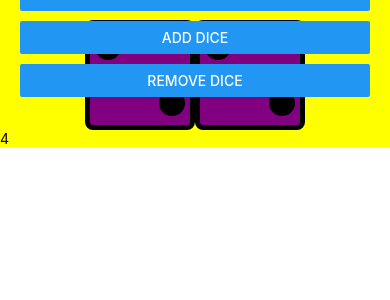
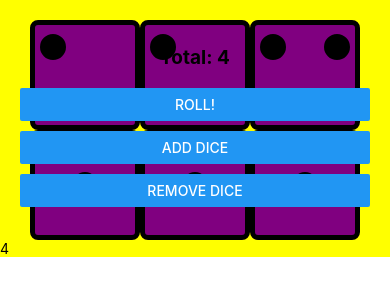
Before and after one commit to Alex-Abrams/dice-pals, a React Native app: screen / in a window 390 px wide. Shown: the top 300 px of the page. Built offline with nearby package versions, Linux system fonts and the light colour scheme.

Commit message:
Added more dice functions for changing dice.

```diff
--- a/frontend/screens/front_page.js
+++ b/frontend/screens/front_page.js
@@ -56,13 +56,16 @@ class FrontPage extends React.Component {
     }, 100); // set interval timing here
   }
 
-  displayDie(die, dice_number_array) {
+  displayDie(die, dice_number_array, total_dice) {
 
+    // let chosen_array_size = die.slice(0, total_dice);
+    // console.log('chosen_array_size', chosen_array_size);
+    console.log(total_dice);
 
     return(
-      <View>
+      <View style={styles.dice_container}>
         {die.map((dice, i) =>
-          <View style={styles.dice_box}>
+          <View style={styles.dice_box} key={i}>
             {die[dice_number_array[i]].dice}
           </View>
         )}
@@ -74,15 +77,12 @@ class FrontPage extends React.Component {
   addOrSubTractDice(plus_or_minus) {
     if (plus_or_minus === "minus" && this.state.total_dice > 1) {
       this.setState({ total_dice: this.state.total_dice - 1});
-    } else {
-      console.log('cant have 0 dice!');
-    };
-
-    if (plus_or_minus === "plus" && this.state.total_dice < 6) {
+    } else if (plus_or_minus === "plus" && this.state.total_dice < 6) {
       this.setState({ total_dice: this.state.total_dice + 1});
     } else {
-      console.log('cant have more than 6 dice!')
-    };
+      console.log('Out of dice range');
+    }
+
   }
 
 
@@ -91,9 +91,21 @@ class FrontPage extends React.Component {
     let dice_number_1 = this.state.dice_roll_1;
     let dice_number_2 = this.state.dice_roll_2;
     let dice_number_3 = this.state.dice_roll_3;
+    let dice_number_4 = this.state.dice_roll_4;
+    let dice_number_5 = this.state.dice_roll_5;
+    let dice_number_6 = this.state.dice_roll_6;
+    const dice_number_array = [dice_number_1, dice_number_2, dice_number_3, dice_number_4, dice_number_5, dice_number_6];
     // const dice_array = [<DiceOne />, <DiceTwo />, <DiceThree />, <DiceFour />, <DiceFive />, <DiceSix />];
     // console.log('state?', [dice_number_1, dice_number_2, dice_number_3]);
-    console.log('total_dice', this.state.total_dice);
+    // console.log('total_dice', this.state.total_dice);
+
+    // <View style={styles.dice_box}>
+    //   {dice_hash[dice_number_1].dice}
+    // </View>
+    //
+    // <View style={styles.dice_box}>
+    //   {dice_hash[dice_number_2].dice}
+    // </View>
 
     const dice_hash = [{'dice': <DiceOne />, 'num': 1 }, {'dice': <DiceTwo />, 'num': 2 }, {'dice':  <DiceThree />, 'num': 3 }, {'dice': <DiceFour />, 'num': 4 },
       {'dice': <DiceFive />, 'num': 5 }, {'dice': <DiceSix />, 'num': 6 }];
@@ -102,15 +114,9 @@ class FrontPage extends React.Component {
       <View style={{backgroundColor: 'yellow', height: '100%' }}>
         <View>
 
-        <View style={styles.dice_container}>
 
-            <View style={styles.dice_box}>
-              {dice_hash[dice_number_1].dice}
-            </View>
-
-            <View style={styles.dice_box}>
-              {dice_hash[dice_number_2].dice}
-            </View>
+        <View>
+          {this.displayDie(dice_hash, dice_number_array, this.state.total_dice)}
         </View>
 
         <View>
```
